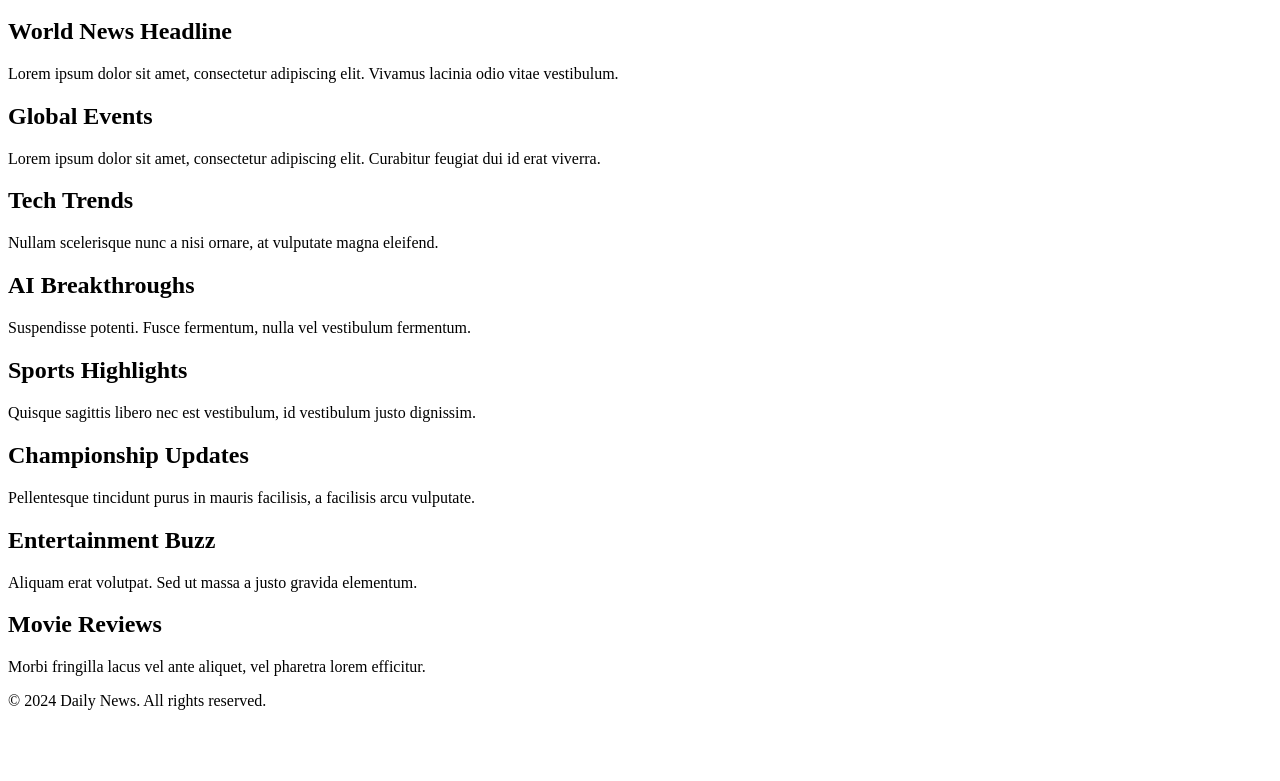
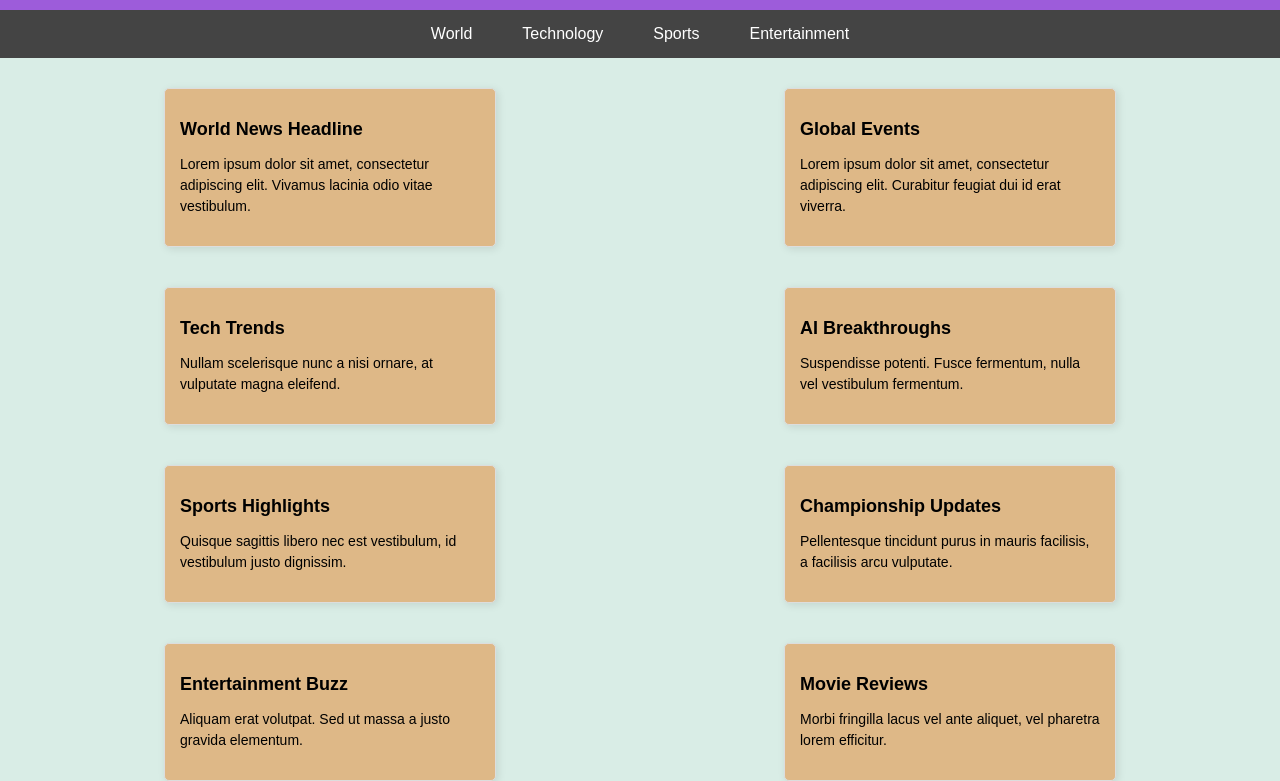
Before and after one commit to dar2004-hub/News-Section, a plain HTML site: page index.html in a window 1280 px wide. Shown: the part 100-881 px from the top of the page. Before the commit the page ends 826 px from the top, so only its background shows below. Drawn offline with Linux system fonts and the light colour scheme.

Commit message:
Update and rename New.html to index.html

```diff
--- a/New.html
+++ b/index.html
@@ -4,7 +4,7 @@
     <meta charset="UTF-8">
     <meta name="viewport" content="width=device-width, initial-scale=1.0">
     <title>Daily News</title>
-    <link rel="stylesheet" href="New.css">
+    <link rel="stylesheet" href="index.css">
 
 </head>
 <body>
```
